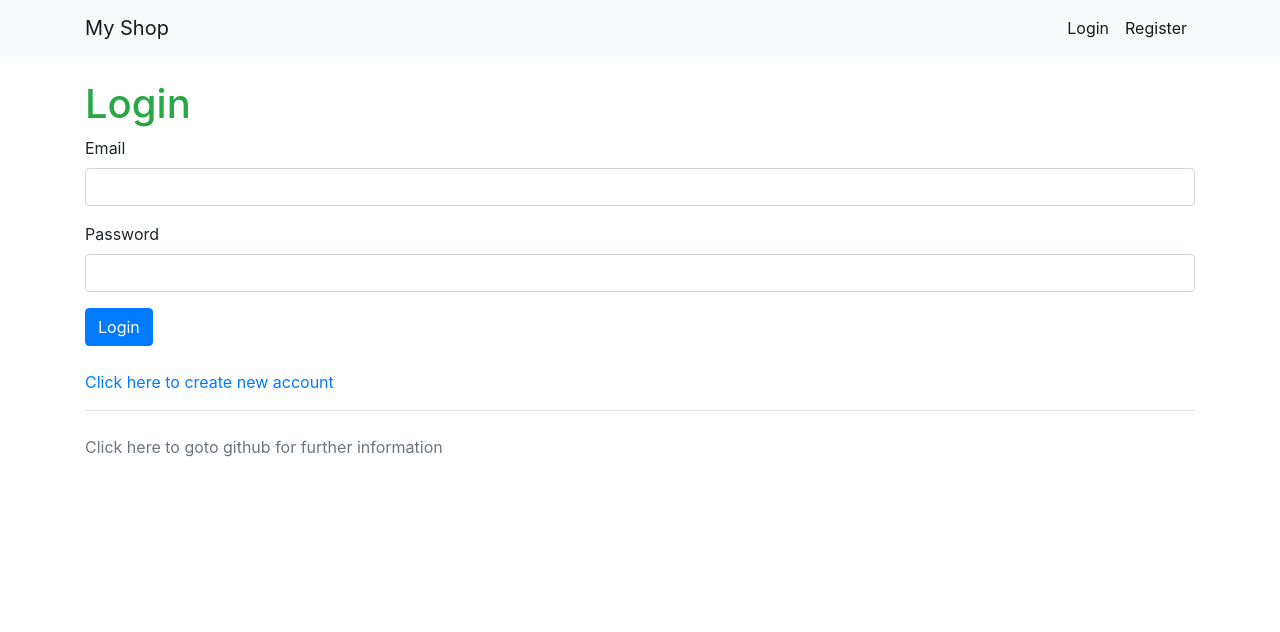
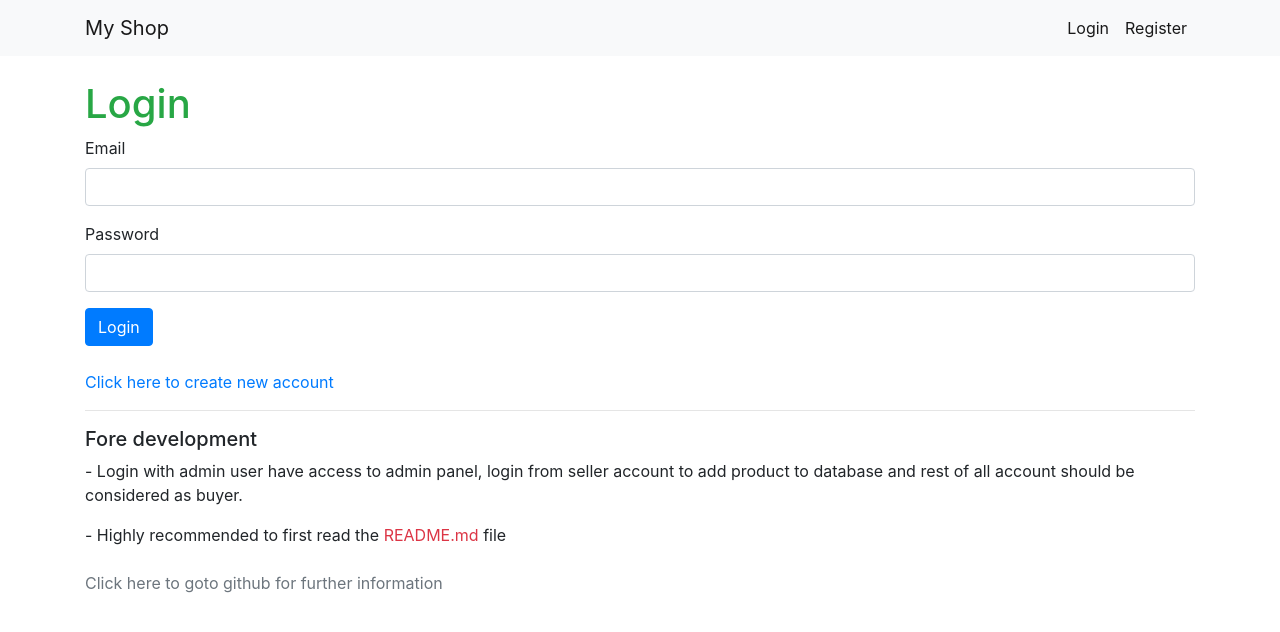
Before and after one commit to dharmeshphd/my-store, a React (Create React App) app in the folder client/: page /login in a window 1280 px wide. Shown: the top 632 px of the page. Built offline with nearby package versions, Linux system fonts and the light colour scheme; no server answers.

Commit message:
Update Login.js

```diff
--- a/client/src/pages/Login.js
+++ b/client/src/pages/Login.js
@@ -63,6 +63,10 @@ const Login = ({login, isAuthenticated}) => {
         <Link to="/register">Click here to create new account</Link>
       </p>
      <hr/>
+     <h5>Fore development</h5>
+     <p>- Login with admin user have access to admin panel, login from seller account to add product to database and rest of all account should be considered as buyer.</p>
+     <p>- Highly recommended to first read the <a href="https://github.com/dharmeshphd/my-store/" className="text-danger">  README.md </a>file</p>
+     <p></p>
       <p className="mt-4">
         <a href="https://github.com/dharmeshphd/my-store/" className="text-secondary">Click here to goto github for further information</a>
       </p>
```
